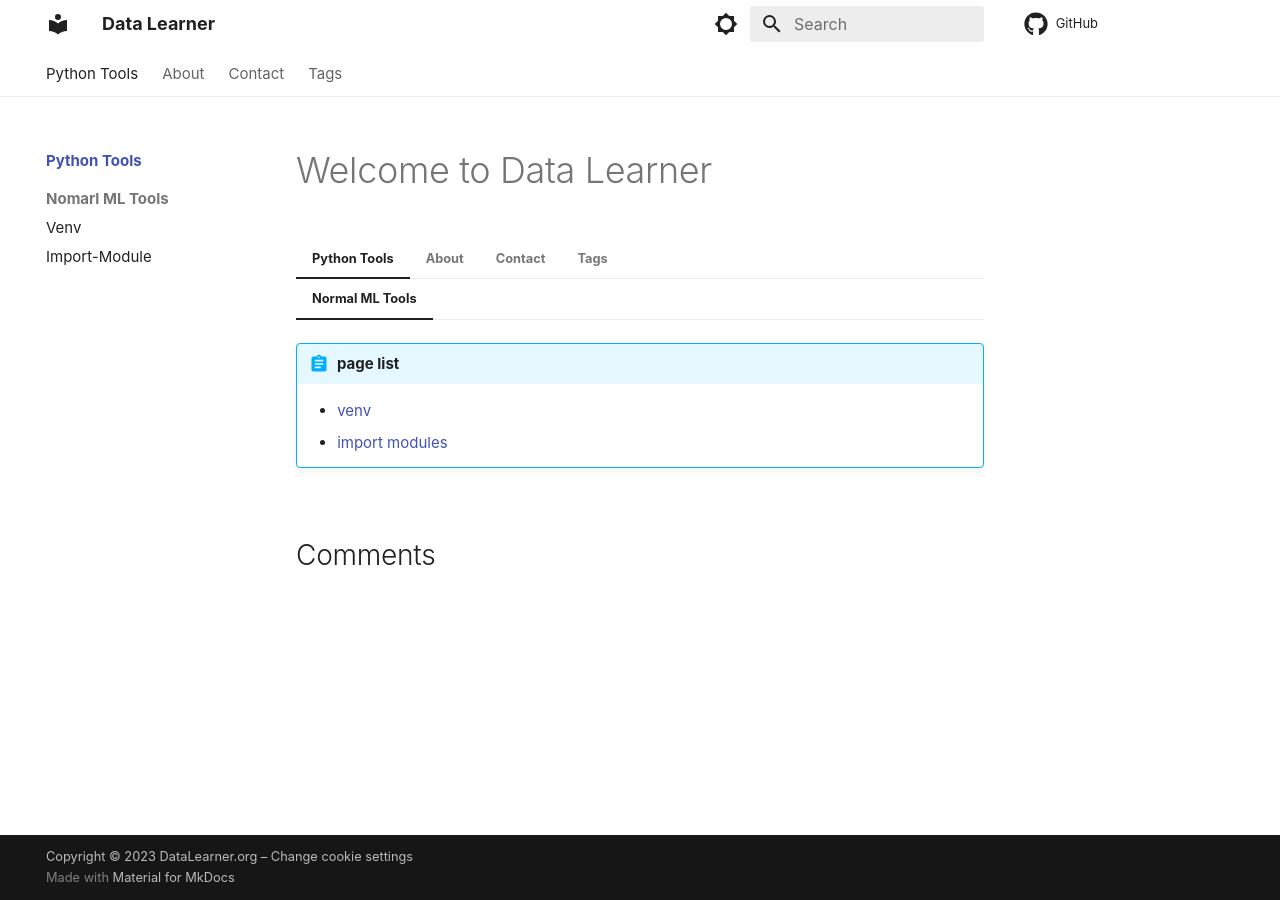
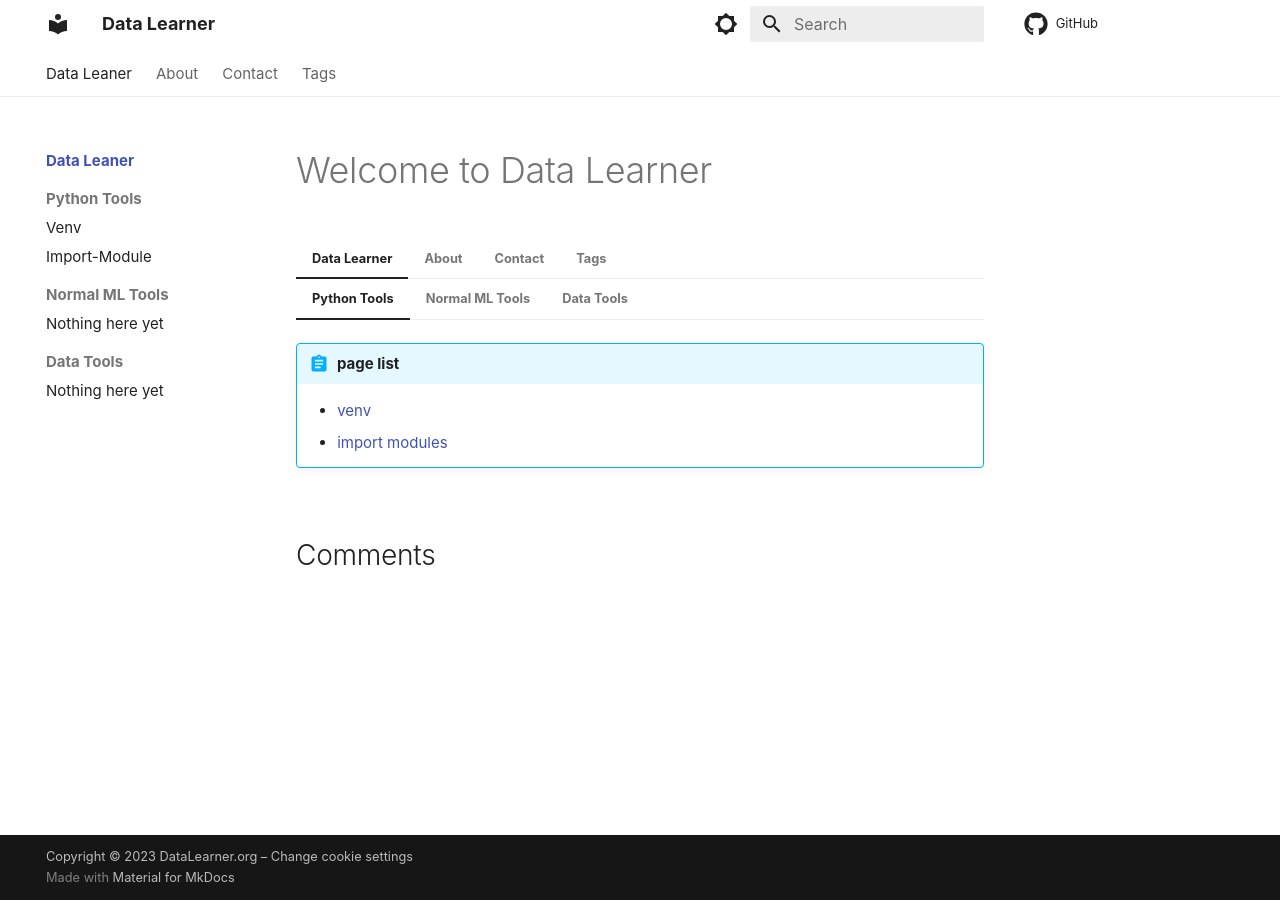
Before and after one commit to DataLearner-org/DataLearner.org, an MkDocs documentation site: the page built from docs/index.md, in a window 1280 px wide. Built offline with MkDocs 1.6.1 and Material for MkDocs 9.7.7, drawn with Linux system fonts in a browser that asks for light colours; some web fonts are replaced; comment, search, counter and statistics services are not loaded.

Commit message:
refactor: change nav name

```diff
--- a/docs/index.md
+++ b/docs/index.md
@@ -4,14 +4,26 @@ comments: true
 
 # Welcome to Data Learner
 
-=== "Python Tools"
+=== "Data Learner"
+
+    === "Python Tools"
+
+        !!! abstract "page list"
+
+            - [venv](/python/venv)
+            - [import modules](/python/import_modules)
 
     === "Normal ML Tools"
 
         !!! abstract "page list"
 
-            - [venv](/python/venv)
-            - [import modules](/python/import_modules)
+            - Nothing here yet.
+
+    === "Data Tools"
+
+        !!! abstract "page list"
+
+            - Nothing here yet.
 
 === "About"
 
--- a/mkdocs.yml
+++ b/mkdocs.yml
@@ -45,11 +45,15 @@ theme:
 repo_url: https://github.com/DataLearner-org/DataLearner.org
 
 nav:
-  - Python Tools:
+  - Data Leaner:
     - index.md
-    - Nomarl ML Tools:
+    - Python Tools:
       - Venv: python/venv.md
       - Import-Module: python/import_modules.md
+    - Normal ML Tools:
+      - Nothing here yet: /
+    - Data Tools:
+      - Nothing here yet: /
   - About:
     - about/index.md
     - FAQ: about/FAQ.md
```
